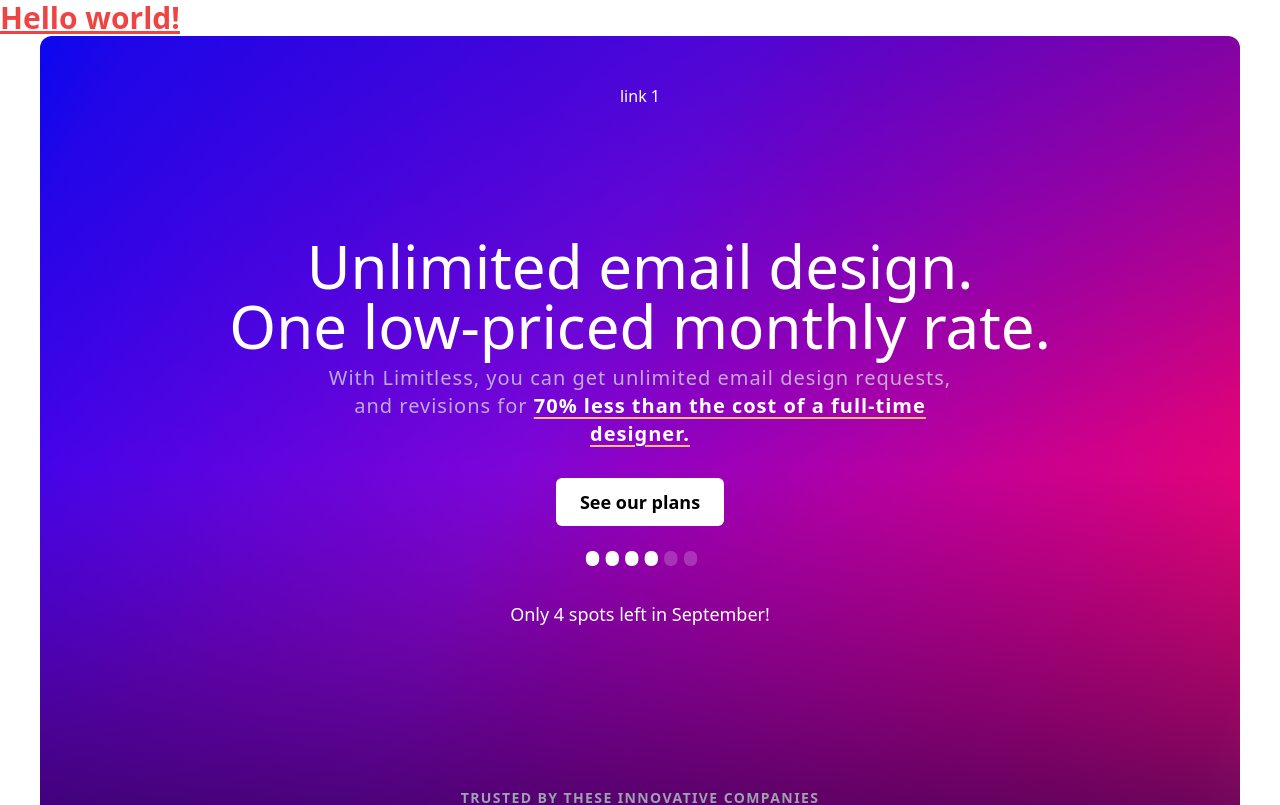
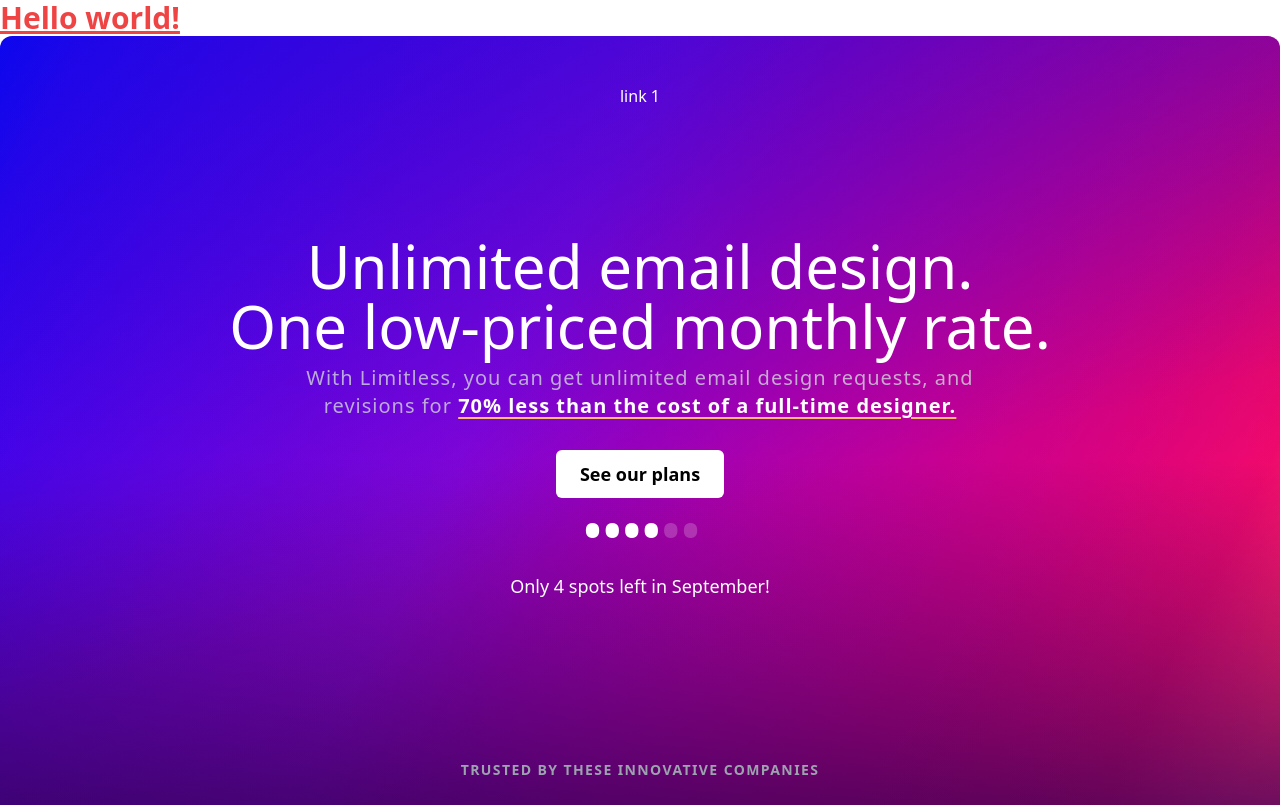
Before and after one commit to samsonc89/limitless, a React (Vite) app: page / in a window 1280 px wide. Shown: the top 805 px of the page. Built offline with nearby package versions, Linux system fonts and the light colour scheme.

Commit message:
Fix unnecessary container selector

```diff
--- a/src/index.css
+++ b/src/index.css
@@ -29,17 +29,6 @@
   animation-delay: 0.6s;
 }
 
-.container {
+section {
   max-width: 95%;
 }
-
-@media screen and (min-width: 768px) {
-  .container {
-    max-width: 768px;
-  }
-}
-@media screen and (min-width: 1200px) {
-  .container {
-    max-width: 1200px;
-  }
-}
```
